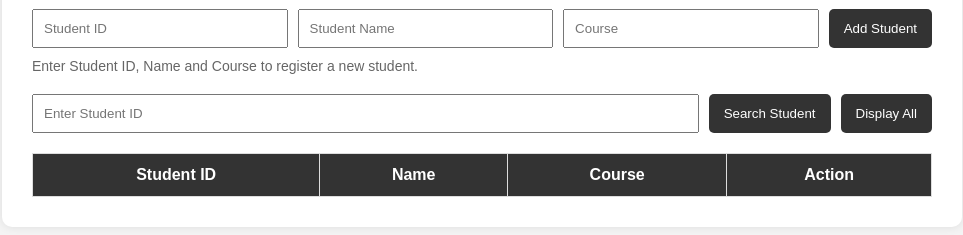
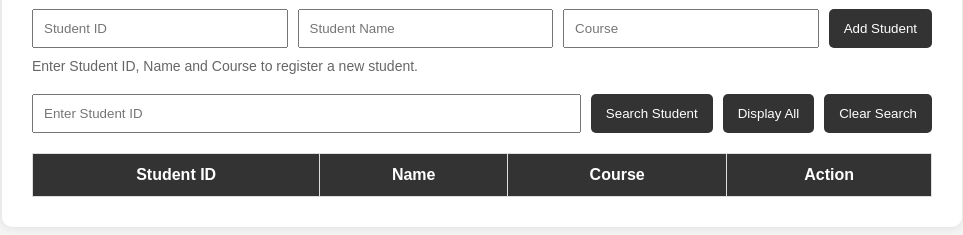
Before and after one commit to komal017/StudentManagement, a plain HTML site: page index.html in a window 1280 px wide. Shown: the part 149-384 px from the top of the page, without its empty margins (158-1121 px from the left). Drawn offline with Linux system fonts and the light colour scheme.

Commit message:
Implemented Student Search Functionality

```diff
--- a/index.html
+++ b/index.html
@@ -23,10 +23,11 @@
             Enter Student ID, Name and Course to register a new student.
         </p>
 
-        <div class="search-section">
+       <div class="search-section">
             <input type="text" id="searchId" placeholder="Enter Student ID">
             <button onclick="searchStudent()">Search Student</button>
             <button onclick="displayStudents()">Display All</button>
+            <button onclick="clearSearch()">Clear Search</button>
         </div>
 
         <div id="message"></div>
--- a/script.js
+++ b/script.js
@@ -86,3 +86,9 @@ function clearForm() {
 function showMessage(message) {
     document.getElementById("message").textContent = message;
 }
+
+function clearSearch() {
+    document.getElementById("searchId").value = "";
+    displayStudents();
+    showMessage("Search cleared. Showing all students.");
+}
```
